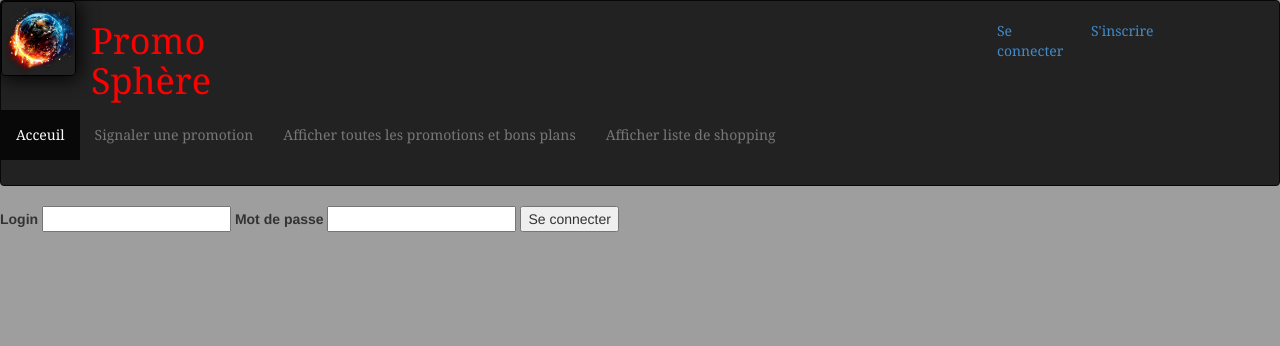
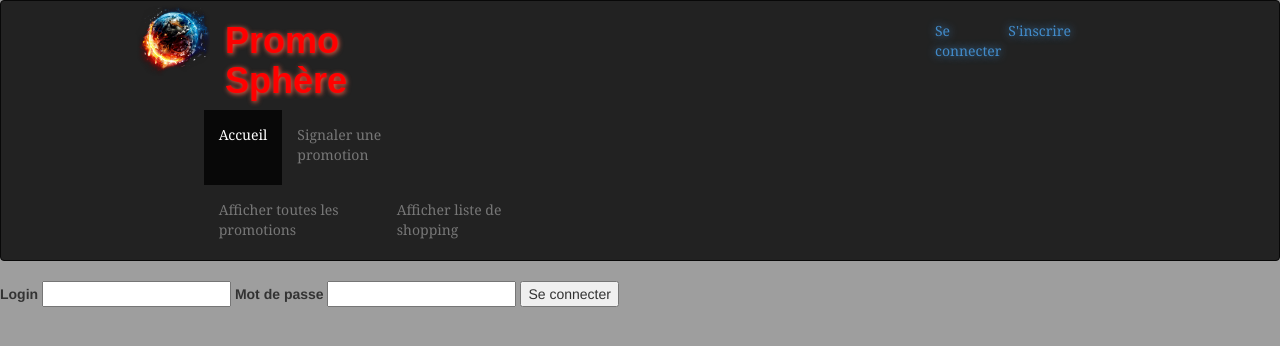
Before and after one commit to TopperHarley54/ProjetTut, a PHP site: page /PromoSphere.php?a=Connexion in a window 1280 px wide. Shown: the top 346 px of the page. Run offline with PHP 8.4, Linux system fonts and the light colour scheme.

Commit message:
amélioration de l'affichage
classes modifiés :
-Affichage.php
-Base.php
-Controller.php
-style.css

```diff
--- a/Affichage.php
+++ b/Affichage.php
@@ -9,13 +9,15 @@
 		public static function BarreNav(){
 			echo '<nav class="navbar navbar-inverse" >
 					<div class="row">
-                    <div class = "col-lg-8">
+          <div class="col-lg-offset-1 col-lg-10">
+                    <div class = "col-lg-9">
 
 						<img id="logo" src="inQontrol_qdance.png" style="max-height:75px; max-width:75px; float:left;"/>
                         <h1 class="col-lg-3" style="color:red;">Promo Sphère</h1>
+                        <div class="col-lg-offset-1 col-lg-7">
                         <ul class="nav navbar-nav">
 				            <li class="active" style="min-height:75px;">
-								<a href="PromoSphere.php">Acceuil</a>
+								<a href="PromoSphere.php">Accueil</a>
 							</li>
 
 							<li style="min-height:75px;">
@@ -23,13 +25,13 @@
 							</li>
 
 							<li style="min-height:75px;">
-								<a href="PromoSphere.php?a=toutePromo">Afficher toutes les promotions et bons plans</a>
+								<a href="PromoSphere.php?a=toutePromo">Afficher toutes les promotions</a>
 							</li>
 							<li style="min-height:75px;">
 								<a href="PromoSphere.php?a=AfficherPanier">Afficher liste de shopping</a>
 							</li>
 						</ul>
-
+            </div>
 
 
 					</div>
@@ -37,62 +39,33 @@
 					';
 
 			if(isset($_SESSION['profil'])){
-				echo	'	<div class="col-lg-offset-1 col-lg-2">
+				echo	'	<div class="col-lg-2">
 							Bonjour ' . $_SESSION['profil']['prenom'] .
-							'<a href="PromoSphere.php?a=Deconnexion" id="inscription">Deconnexion</div>
+							'<a href="PromoSphere.php?a=Deconnexion"><p class="log">Deconnexion</p></div>
 						</div>
                         </div>
 					</nav>';
 			}else{
-				echo	'	<div class="col-lg-offset-1 col-lg-2">
+				echo	'	<div class="col-lg-2">
               <br>
-							<a class="col-lg-6" href="PromoSphere.php?a=Connexion" id="loggeur">Se connecter</a>
-							<a class="col-lg-6" href="PromoSphere.php?a=Inscription" id="inscription">S\'inscrire</a>
+							<a class="col-lg-6" href="PromoSphere.php?a=Connexion"><p class="log">Se connecter</p></a>
+							<a class="col-lg-6" href="PromoSphere.php?a=Inscription"><p class="log">S\'inscrire</p></a>
 						</div>
+            </div>
 					</nav>';
 			}
 		}
 
 
 		public static function Accueil(){
-			echo '<div class="row">
-            <div class="col-lg-offset-1 col-lg-10">
-                <div class="col-lg-12" style="border-style:dashed;">
-					<div class="row">
-						<h2 class="col-lg-offset-2 col-lg-2">
-						   Jean LeJeans
-						</h2>
-						<div class="row">
+      echo ' <div class="col-lg-offset-1 col-lg-10">
+      <div id="lastProd">Les derniers produits signalés...</div><br>
 
 
-							    <div class="col-lg-offset-8 col-lg-3" style="border-style:dashed;">
-                    <br>
-								    <div class="row"><div class="col-lg-12">Prix: <del>55€</del></div></div>
-								    <div class="row"><div class="col-lg-12">Prix promo : 45€</div></div>
-								    <div class="row"><div class="col-lg-12"> Ce produit est disponible à CarreJeans à 1500m</div></div>
-								    <div class="row"><div class="col-lg-12">Au 15, Rue Du Marchand, Nancy.</div></div>
-                    <div class="col-lg-offset-1 col-lg-11">
-                    <br>
-								    <button class="btn btn-primary">Ajouter a la liste</button>
-								    <button class="btn btn-primary">Modifier la promotion</button>
-                    </div>
-								    <div class="row"><div class="col-lg-12"><br><div>Ce bon plan n\'existe plus ? <button class="btn btn-primary">Supprimer</button></div></div>
-							    </div> <!-- fin de div contenant information prix et adresse produit -->
-                  <br>
-					    </div> <!-- fin div row -->
-                        <div class="col-lg-offset-4" >
-							    <img class="img-circle" src="diesel-jean-larkee-regular-homme.jpg" style="max-width:350px; max-height:350px;" />
-						</div>  <!-- fin de div contenant img -->
-					</div> <!-- fin div row -->
+      ';
+			Affichage::AfiAll();
 
-
-						<hr />
-						<div class="col-lg-offset-2 col-lg-8">		<!-- Description texte -->
-							"Lorem ipsum dolor sit amet, consectetur adipisicing elit, sed do eiusmod tempor incididunt ut labore et dolore magna aliqua. Ut enim ad minim veniam, quis nostrud exercitation ullamco laboris nisi ut aliquip ex ea commodo consequat. Duis aute irure dolor in reprehenderit in voluptate velit esse cillum dolore eu fugiat nulla pariatur. Excepteur sint occaecat cupidatat non proident, sunt in culpa qui officia deserunt mollit anim id est laborum."
-						</div> <!-- fin div description -->
-					</div> <!-- fin div col-lg-12 -->
-				</div> <!-- fin div col-lg-12 -->
-                </div> <!-- fin div row -->';
+      echo '</div>';
 		}
 
 		public static function Connexion(){
@@ -143,13 +116,19 @@
 		}
 
 		public static function Afi($art){
-			echo '<div class="col-lg-offset-1 col-lg-10" style="border-style:dashed;">';
-					echo	'<div class="row">
+			echo '<div class="col-lg-offset-1 col-lg-10" style="border-style:solid; border-radius: 5px; box-shadow: 5px 5px 15px black;">';
+					echo	'
+          <div class="row">
 								<h2 class="col-lg-offset-2 col-lg-2">
 								Jean LeJeans
 								</h2>
 								<div class="row"> <!-- box affichant les informations du produit -->
-									<div class="col-lg-offset-8 col-lg-3" style="border-style:dashed;">
+                 <div class="col-lg-offset-4 col-lg-8">
+                  <div class="col-lg-3" >
+                  <br><br>
+							        <img class="img-circle" src="data:png;base64,'.base64_encode($art->photo).'" />
+						      </div>  <!-- fin de div contenant img -->
+									<div class="col-lg-offset-3 col-lg-5" style="border-style:solid; border-radius: 5px; box-shadow: 5px 5px 15px black;">
                   <br>
 										<div class="row"><div class="col-lg-12">Prix: <del>'. $art->prix .'</del></div></div>';
 
@@ -165,7 +144,7 @@
 										}
 									}
 
-									echo 'période promotion: '. $art->datedebut .' au '. $art->datefin;
+									echo 'Période promotion: '. $art->datedebut .' au '. $art->datefin;
 
 									echo'	<div class="row"><br><div class="col-lg-12"><button class="btn btn-primary">Modifier la promotion</button></div></div>
 										<div class="row"><br><div class="col-lg-12"> Ce produit est disponible à CarreJeans à 1500m</div></div>
@@ -175,15 +154,15 @@
 											<div class="col-lg-12">Ce bon plan n\'existe plus ? <a href="PromoSphere.php?a=supProm&idart='. $art->id_article .'"><button class="btn btn-primary">Supprimer</button> </a><div><br></div></div>
 										</div>
 									</div>
-								</div>';
+								</div>
+                </div>
+                <hr />
 
-								echo '<div class="col-lg-offset-4">
-									<img class="img-circle" src="data:png;base64,'.base64_encode($art->photo).'" />
-								</div>
-								<hr />
 								<div class="col-lg-offset-2 col-lg-8">'.
 									$art->description
+
 								.'</div>
+                <br><br>
 							</div>
 					</div>';
 		}
--- a/Base.php
+++ b/Base.php
@@ -6,7 +6,7 @@
 
 	private static function connect() {
 		try {
-			$dsn="mysql:host=localhost;dbname=projet2";
+			$dsn="mysql:host=localhost;dbname=projet";
 			$db = new PDO($dsn, 'root', '', array(PDO::ERRMODE_EXCEPTION=>true, PDO::ATTR_PERSISTENT=>true));
 		} catch(PDOException $e) {
 			throw new BaseException("connection: $dsn ".$e->getMessage(). '<br/>');
--- a/Controller.php
+++ b/Controller.php
@@ -79,7 +79,7 @@ public static function callAction(){
 			if(isset($_SESSION['profil'])){
 				Affichage::AfiLs();
 			}else{
-				echo 'vous devez vous connecter pour accéder a votre liste';
+				echo '<p class ="col-lg-offset-2 col-lg-3" >Vous devez vous connecter pour accéder a votre liste</p>';
 			}
             break;
     }
--- a/style.css
+++ b/style.css
@@ -2,6 +2,38 @@ html {
     height: 100%;
     padding:0;
 
+}
+
+.log {
+    text-shadow:0px 0px 8px #428bca;
+}
+
+a{ max-width:178px;
+   min-height:75px;
+}
+
+h1 {
+
+}
+
+h2 {
+    font-style:italic;
+    text-shadow: 1px 1px 1px black;
+}
+
+.box{
+    border-style:solid; box-shadow: 5px 5px 15px black;
+}
+
+#logo {
+    border-style:inherit;
+    box-shadow:inherit;
+    margin-left:10px;
+}
+
+#lastProd {
+    font-style:italic;
+    font-weight:bolder;
 }
 
 body {
@@ -12,10 +44,15 @@ body {
 
 }
 
+h1.col-lg-3 {
 
+    font-weight:bolder;
+    font-family:sans-serif;
+    text-shadow:1px 1px 5px tomato;
+}
 
 p {
-    width:100px;
+
 }
 
 
@@ -23,6 +60,7 @@ p {
 hr{
   /*  visibility:hidden;*/
   border-color:grey;
+  box-shadow:1px 0px 1px grey;
 }
 
 h1{
@@ -37,16 +75,15 @@ img{
     border-width:1px;
     max-height:350px;
     max-width:350px;
+    min-height:75px;
+    min-width:75px;
     box-shadow: black 2px 2px 20px;
 
 }
 
 
 nav {
-
-
     font-family:Georgia;
-
  }
 
 
```
Also changed, not shown: diesel-jean-larkee-regular-homme.jpg (added).
